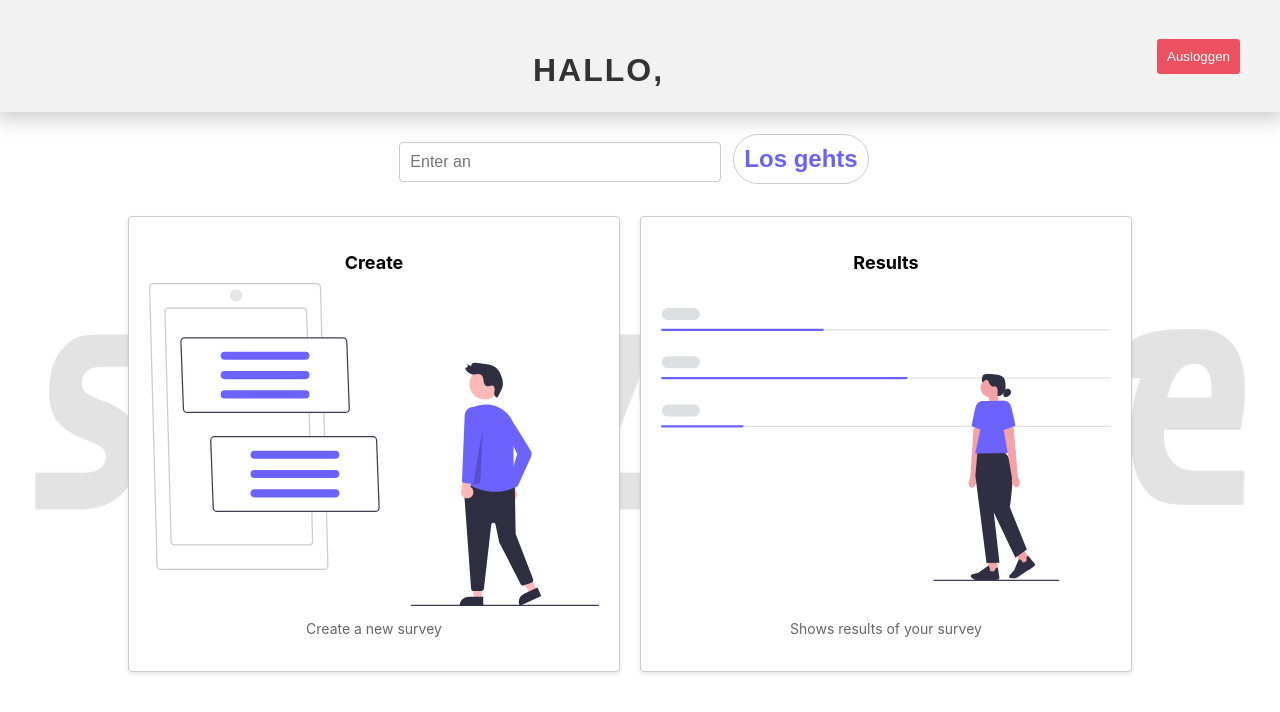
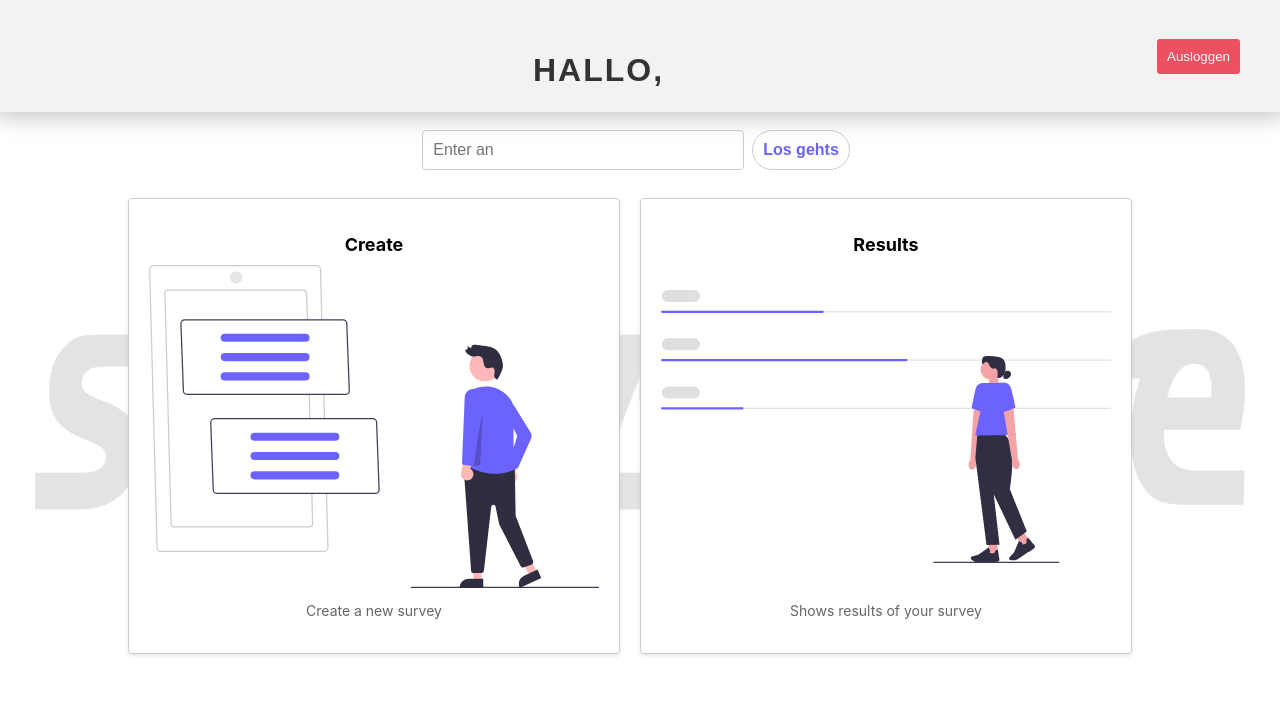
Before and after one commit to SirSimon04/SurveySphere, a React (Create React App) app in the folder client/surveysphere/: page /overview in a window 1280 px wide. Shown: the top 712 px of the page. Built offline with nearby package versions, Linux system fonts and the light colour scheme.

Commit message:
change button size

```diff
--- a/client/surveysphere/src/components/SubmitButton/SubmitButton.js
+++ b/client/surveysphere/src/components/SubmitButton/SubmitButton.js
@@ -1,9 +1,9 @@
 import React from 'react'
 import './SubmitButton.css'
 
-function SubmitButton({ onClick, text }) {
+function SubmitButton({ onClick, text, ...passedProps }) {
   return (
-    <button className='submitButton' onClick={onClick}>{text}</button>
+    <button {...passedProps} className='submitButton' onClick={onClick}>{text}</button>
   )
 }
 
--- a/client/surveysphere/src/pages/LandingPage/LandingPage.js
+++ b/client/surveysphere/src/pages/LandingPage/LandingPage.js
@@ -70,6 +70,7 @@ function LandingPage() {
             <SubmitButton
             text="Los gehts"
             onClick={handleSurveyClick}
+            style={{fontSize: '16px'}}
             />
         </div>
 
```
